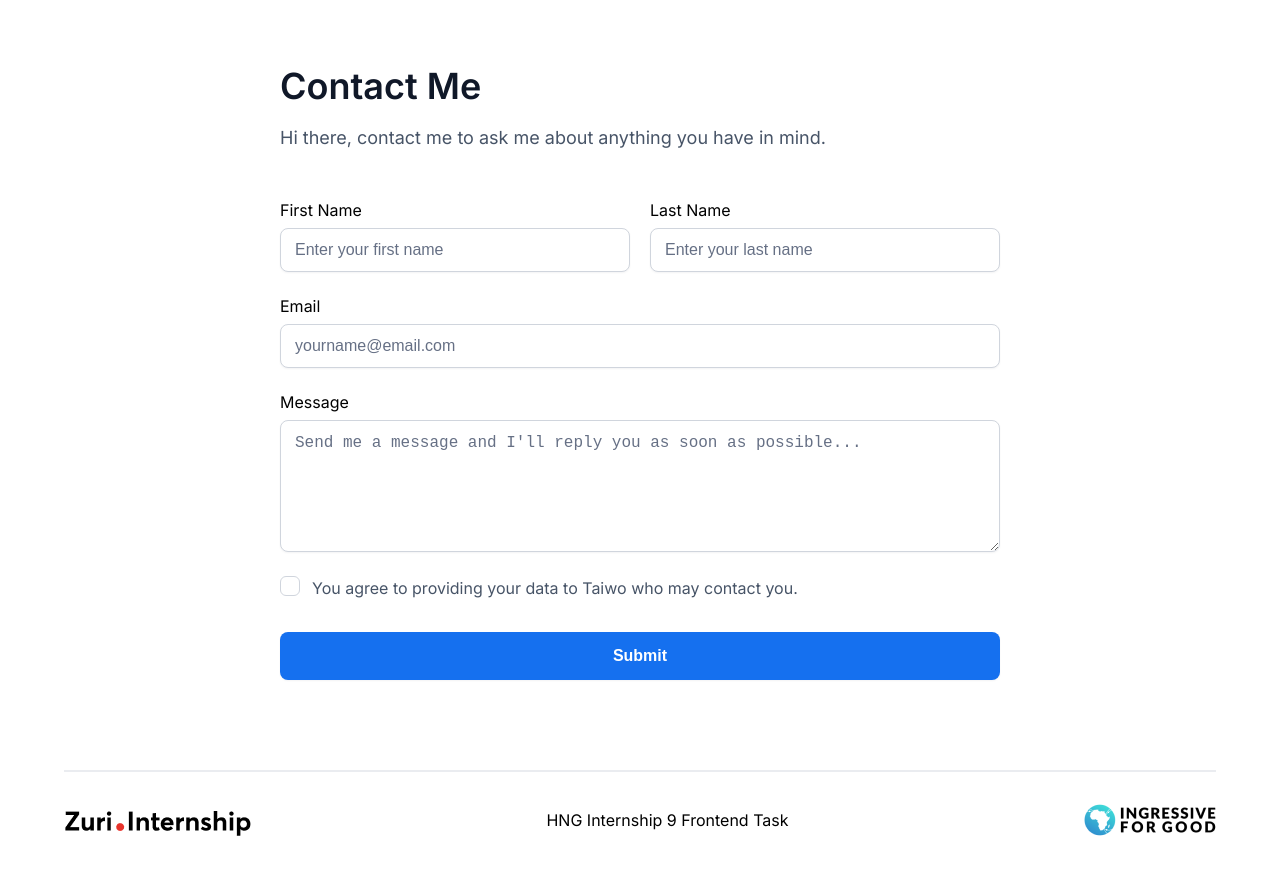
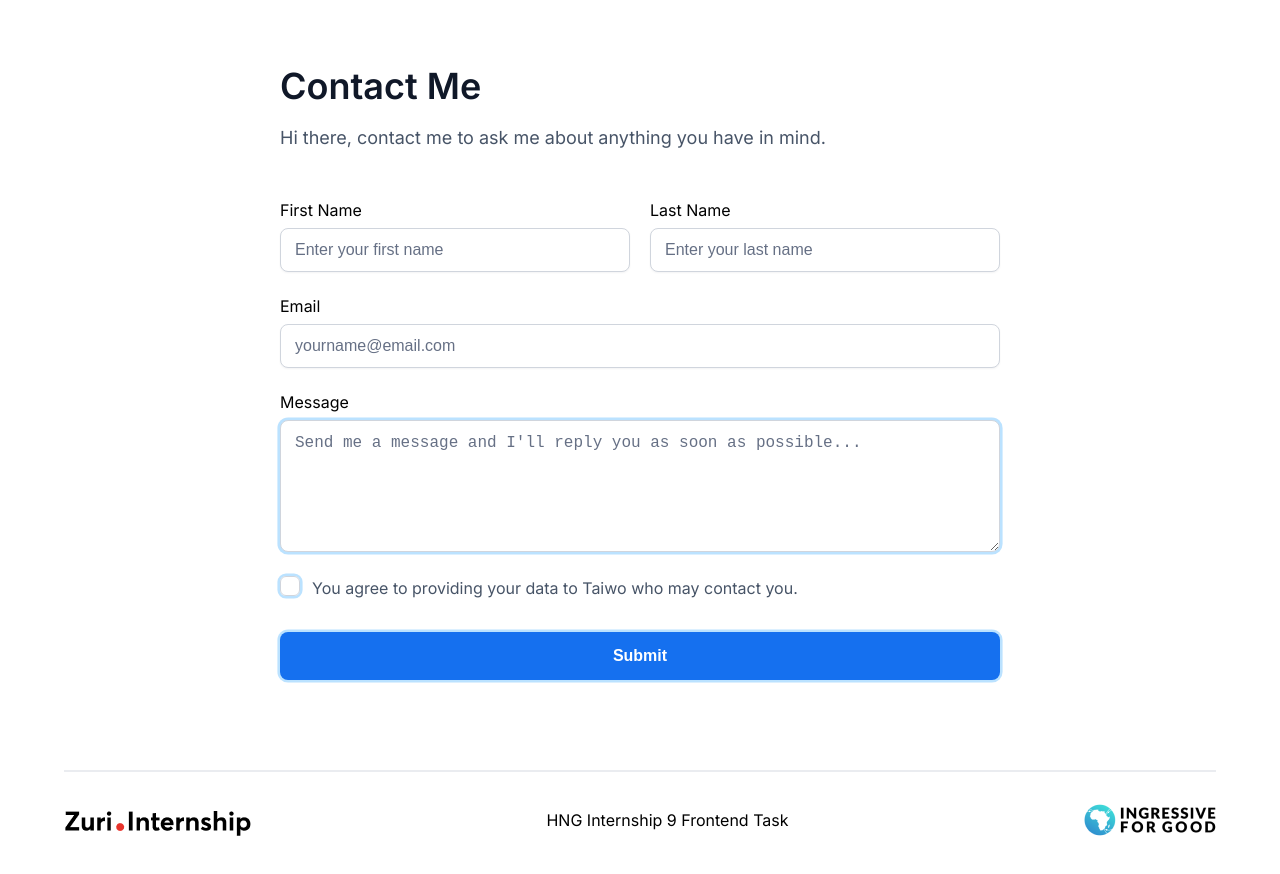
Before and after one commit to taiwonaf/linktree, a React (Create React App) app: page /contact in a window 1280 px wide. Shown: the top 874 px of the page. Built offline with nearby package versions, Linux system fonts and the light colour scheme.

Commit message:
Style: css animations and state styling

```diff
--- a/package.json
+++ b/package.json
@@ -3,6 +3,10 @@
   "version": "0.1.0",
   "private": true,
   "dependencies": {
+    "@fortawesome/fontawesome-svg-core": "^6.2.0",
+    "@fortawesome/free-regular-svg-icons": "^6.2.0",
+    "@fortawesome/free-solid-svg-icons": "^6.2.0",
+    "@fortawesome/react-fontawesome": "^0.2.0",
     "@testing-library/jest-dom": "^5.16.5",
     "@testing-library/react": "^13.4.0",
     "@testing-library/user-event": "^13.5.0",
--- a/src/components/contact/Checkbox.jsx
+++ b/src/components/contact/Checkbox.jsx
@@ -1,8 +1,18 @@
 import './styles/Checkbox.css';
+import { useState} from 'react';
+import { FontAwesomeIcon } from '@fortawesome/react-fontawesome';
+import { faCheck } from '@fortawesome/free-solid-svg-icons';
+
 const Checkbox = () => {
+    const [check, setCheck] = useState(false);
+    const changeCheck = () => {
+        setCheck(prev => !prev)
+    }
   return (
     <div className='checkbox'>
-        <div className="check"></div>
+        <div className={!check ? "check check-blink" : "check checked"} onClick={changeCheck} >
+            {check && <FontAwesomeIcon icon={faCheck} size='sm' />}
+        </div>
         <p>You agree to providing your data to Taiwo who may contact you.</p>
     </div>
   )
--- a/src/components/contact/styles/Checkbox.css
+++ b/src/components/contact/styles/Checkbox.css
@@ -9,9 +9,32 @@
 .checkbox .check {
     height: 20px;
     width: 100%;
+    padding: 5px;
     max-width: 20px;
     border: 1px solid #D0D5DD;
     border-radius: 6px;
+    display: flex;
+    justify-content: center;
+    align-items: center;
+}
+
+.check-blink {
+    animation: smallPulse 1.2s infinite alternate;
+}
+
+@keyframes smallPulse {
+    0% {
+        box-shadow: 0 0 0 0 #84caff81;
+    }
+
+    100% {
+        box-shadow: 0 0 0 3px #84caff8f;
+    }
+}
+
+.checkbox .checked {
+    border: 1px solid #1570EF;
+    color: #1570EF;
 }
 
 .checkbox p {
--- a/src/components/contact/styles/input.css
+++ b/src/components/contact/styles/input.css
@@ -21,6 +21,7 @@
     padding: 10px 14px;
     height: 44px;
     border-radius: 8px;
+    outline-color: #84CAFF;
 }
 
 .form-input input::placeholder {
--- a/src/components/contact/styles/message.css
+++ b/src/components/contact/styles/message.css
@@ -21,6 +21,22 @@
     padding: 10px 14px;
     height: 132px;
     border-radius: 8px;
+    outline-color: #84CAFF;
+    animation: smallPulse 1.2s infinite alternate;
+}
+
+.form-input textarea:active {
+    animation: none;
+}
+
+@keyframes smallPulse {
+    0% {
+        box-shadow: 0 0 0 0 #84caff81;
+    }
+
+    100% {
+        box-shadow: 0 0 0 3px #84caff8f;
+    }
 }
 
 .form-input textarea::placeholder {
--- a/src/components/contact/styles/submit.css
+++ b/src/components/contact/styles/submit.css
@@ -14,4 +14,19 @@
     color: white;
     font-weight: 600;
     font-size: 16px;
+    animation: smallPulse 1.2s infinite alternate;
 }
+
+@keyframes smallPulse {
+    0% {
+        box-shadow: 0 0 0 0 #84caff81;
+    }
+
+    100% {
+        box-shadow: 0 0 0 3px #84caff8f;
+    }
+}
+
+.form-input button:hover {
+    background-color: #175CD3;
+}
```
Also changed, not shown: 1 other file (tests, documents, lock files or other folders).
